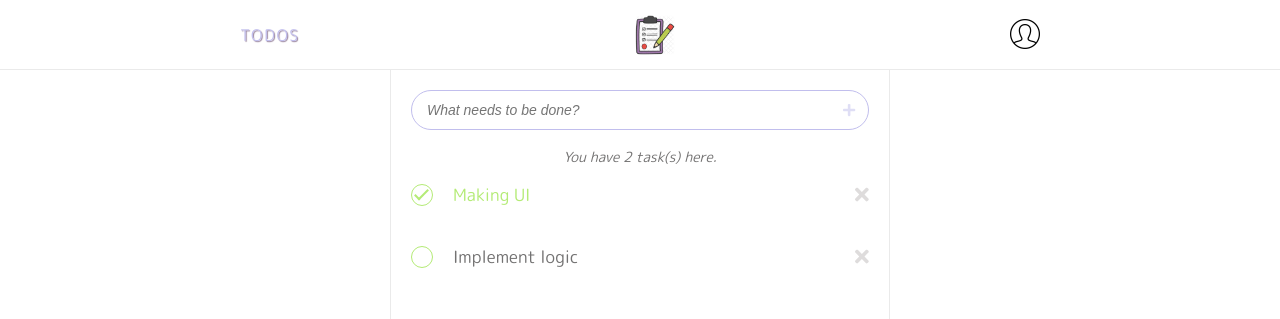
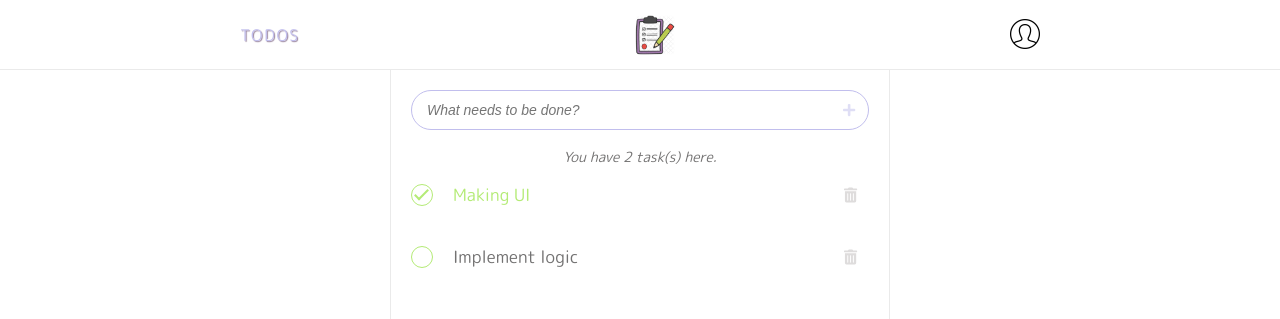
Before and after one commit to mvn-tienle2-dn/Todo-PWA, a Vue app in the folder todo-vue-pwa/: page / in a window 1280 px wide. Shown: the top 319 px of the page. Built offline with nearby package versions, Linux system fonts and the light colour scheme.

Commit message:
Change UI

```diff
--- a/todo-vue-pwa/src/assets/styling/pages/_list-todo.scss
+++ b/todo-vue-pwa/src/assets/styling/pages/_list-todo.scss
@@ -25,8 +25,8 @@
       transition: color .4s;
     }
     .item-btn {
-      @include pxRem(right, 0);
-      @include pxRem(font-size, 20);
+      @include pxRem(right, 12);
+      @include pxRem(font-size, 15);
       color: map-get($color, text-grey);
       transition: color .2s ease-out;
       position: absolute;
--- a/todo-vue-pwa/src/components/features/ListTodo.vue
+++ b/todo-vue-pwa/src/components/features/ListTodo.vue
@@ -10,7 +10,7 @@
                 <input class="checkbox-input" type="checkbox" @click="handleUpdateStatus(todo.id)" :checked="todo.status === 'done' ? true : false" :id="todo.id">
                 <label class="checkbox-label" v-bind:class="todo.status === 'done' ? 'done' : ''" :for="todo.id">{{todo.content}}</label>
               </div>
-              <button class="item-btn" @click="handleRemoveTodo(todo.id)"><i class="fa fa-times"></i></button>
+              <button class="item-btn" @click="handleRemoveTodo(todo.id)"><i class="fa fa-trash-alt"></i></button>
             </li>
           </transition-group>
         </ul>
```
